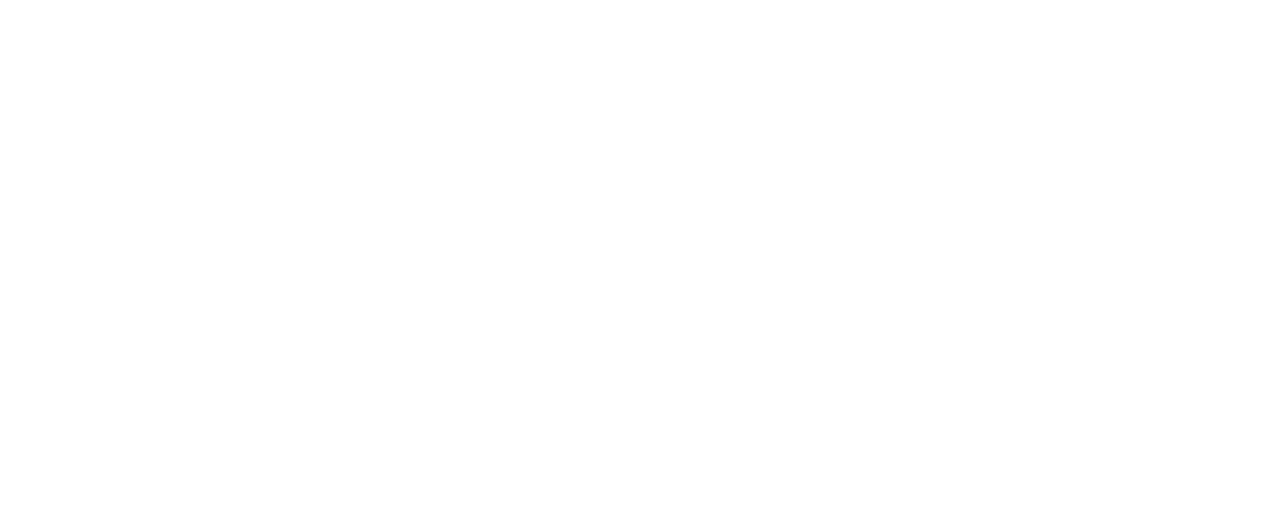
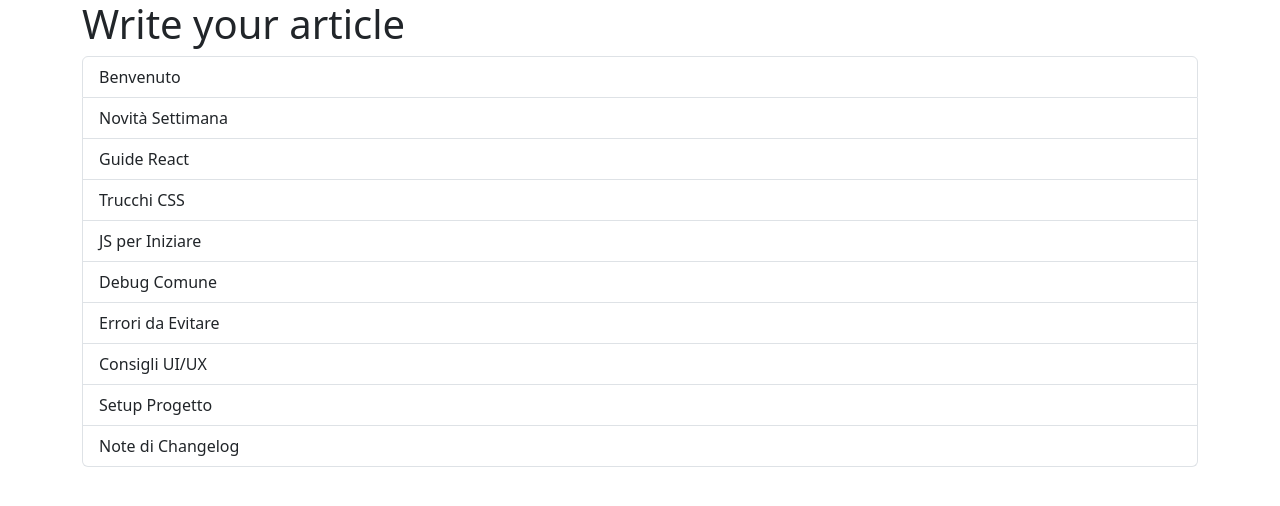
Before and after one commit to stefanobellomo/react-form, a React (Vite) app: page / in a window 1280 px wide. Shown: the top 506 px of the page. Built offline with nearby package versions, Linux system fonts and the light colour scheme.

Commit message:
in app.jsx map array

```diff
--- a/package.json
+++ b/package.json
@@ -10,6 +10,8 @@
     "preview": "vite preview"
   },
   "dependencies": {
+    "bootstrap": "^5.3.8",
+    "bootstrap-icons": "^1.13.1",
     "react": "^19.2.0",
     "react-dom": "^19.2.0"
   },
--- a/src/App.jsx
+++ b/src/App.jsx
@@ -1,9 +1,40 @@
 
 function App() {
 
+  const titleArticles = [
+    { "id": 1, "title": "Benvenuto" },
+    { "id": 2, "title": "Novità Settimana" },
+    { "id": 3, "title": "Guide React" },
+    { "id": 4, "title": "Trucchi CSS" },
+    { "id": 5, "title": "JS per Iniziare" },
+    { "id": 6, "title": "Debug Comune" },
+    { "id": 7, "title": "Errori da Evitare" },
+    { "id": 8, "title": "Consigli UI/UX" },
+    { "id": 9, "title": "Setup Progetto" },
+    { "id": 10, "title": "Note di Changelog" }
+  ]
 
   return (
     <>
+
+      <main className="container">
+        <h1>Write your article</h1>
+        <div>
+          <ul class="list-group">
+            {titleArticles.map(article => (
+              <li
+                className="list-group-item d-flex justify-content-between align-items-center" key={article.id}>
+                {article.title}
+                <span class="badge bg-secondary badge-pill"></span>
+              </li>
+            ))}
+
+          </ul>
+
+        </div>
+      </main>
+
+
 
     </>
   )
--- a/src/index.css
+++ b/src/index.css
@@ -0,0 +1,8 @@
+@import url(bootstrap);
+@import url(bootstrap-icons);
+
+* {
+    margin: 0;
+    padding: 0;
+    box-sizing: border-box;
+}
```
Also changed, not shown: 2 other files (tests, documents, lock files or other folders).
